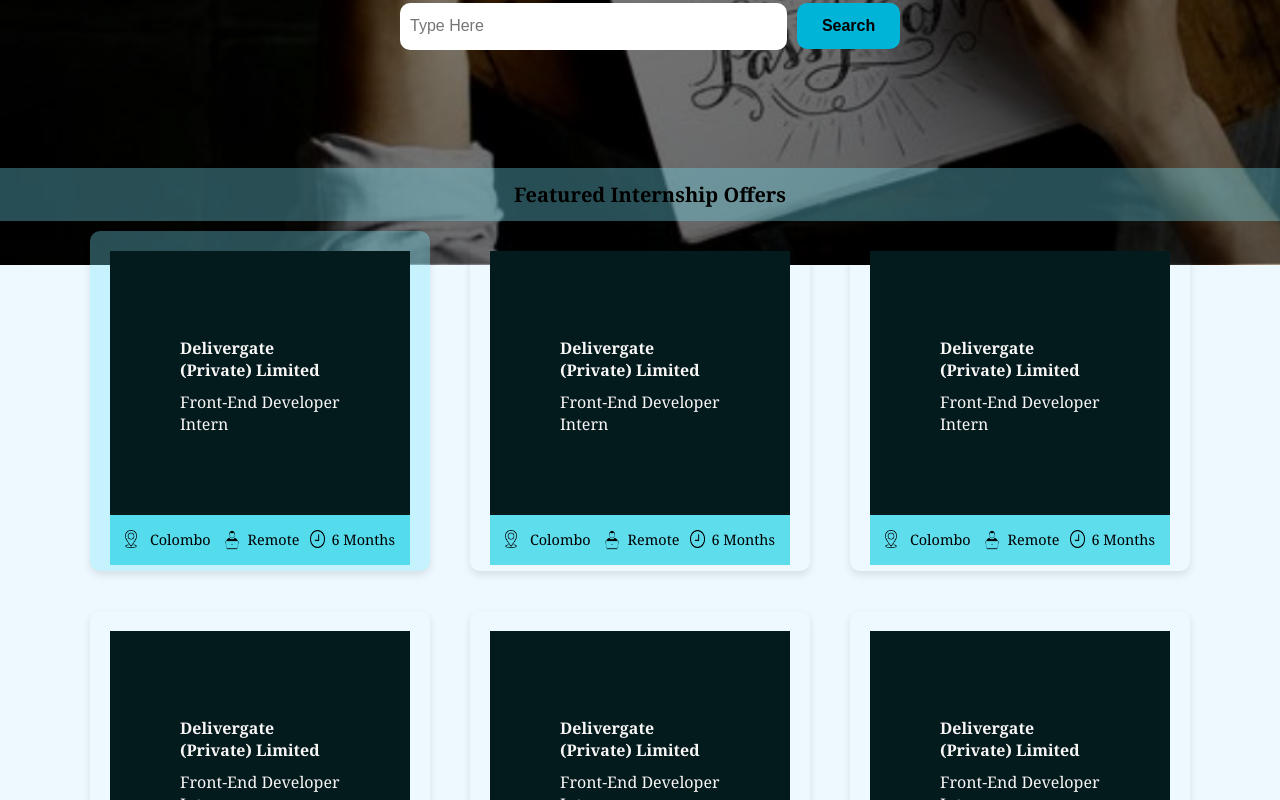
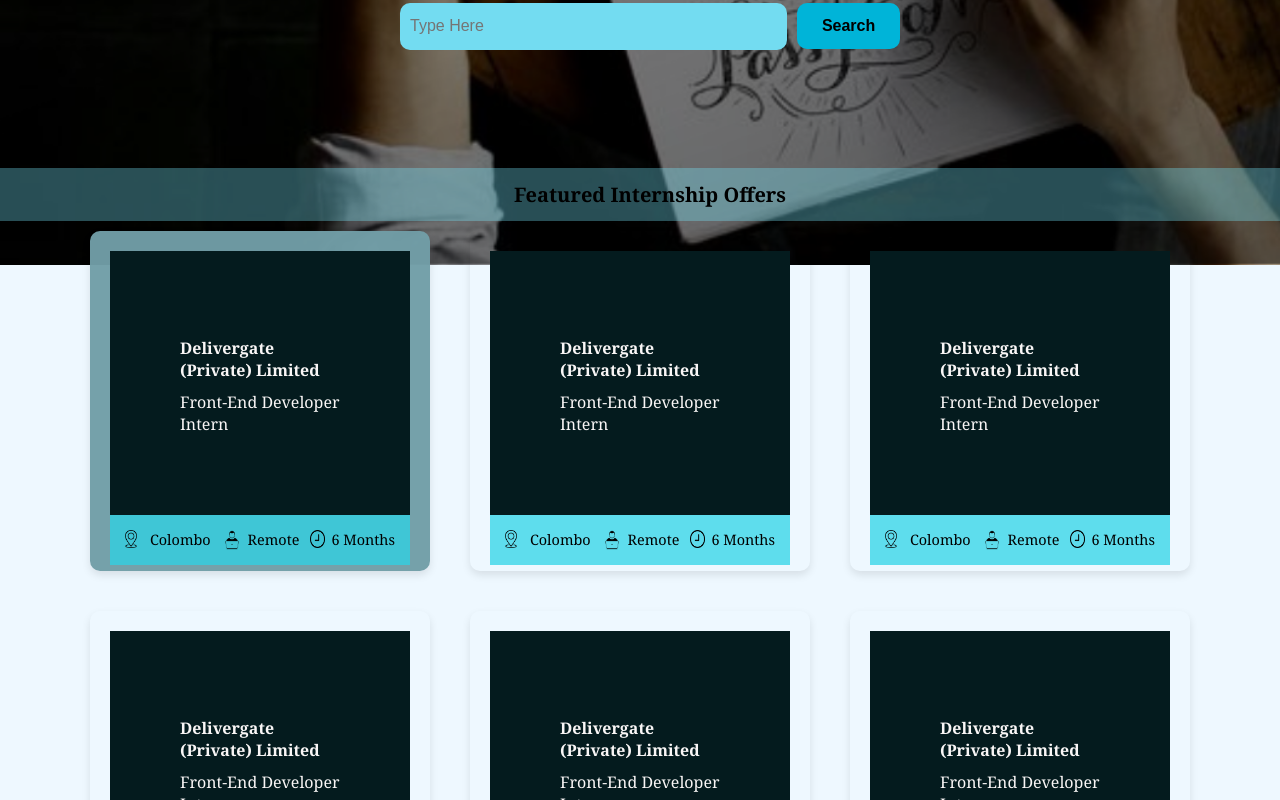
Before and after one commit to KushaRa/InternX_Front, a React (Create React App) app in the folder skillsync/: page /card in a window 1280 px wide. In both pictures the pointer is over the element 260 px from the left and 935 px from the top of the page. Shown: the part 535-1335 px from the top of the page. Built offline with nearby package versions, Linux system fonts and the light colour scheme.

Commit message:
changed the colors

```diff
--- a/skillsync/src/Pages/Card/Card.css
+++ b/skillsync/src/Pages/Card/Card.css
@@ -247,5 +247,9 @@
 }
 
 .internship-card:hover {
-  background-color: #75e4fa57;
+  background-color: #719ea7f6;
 }
+
+.card-search {
+  background-color: #73dcf1;
+}
```
